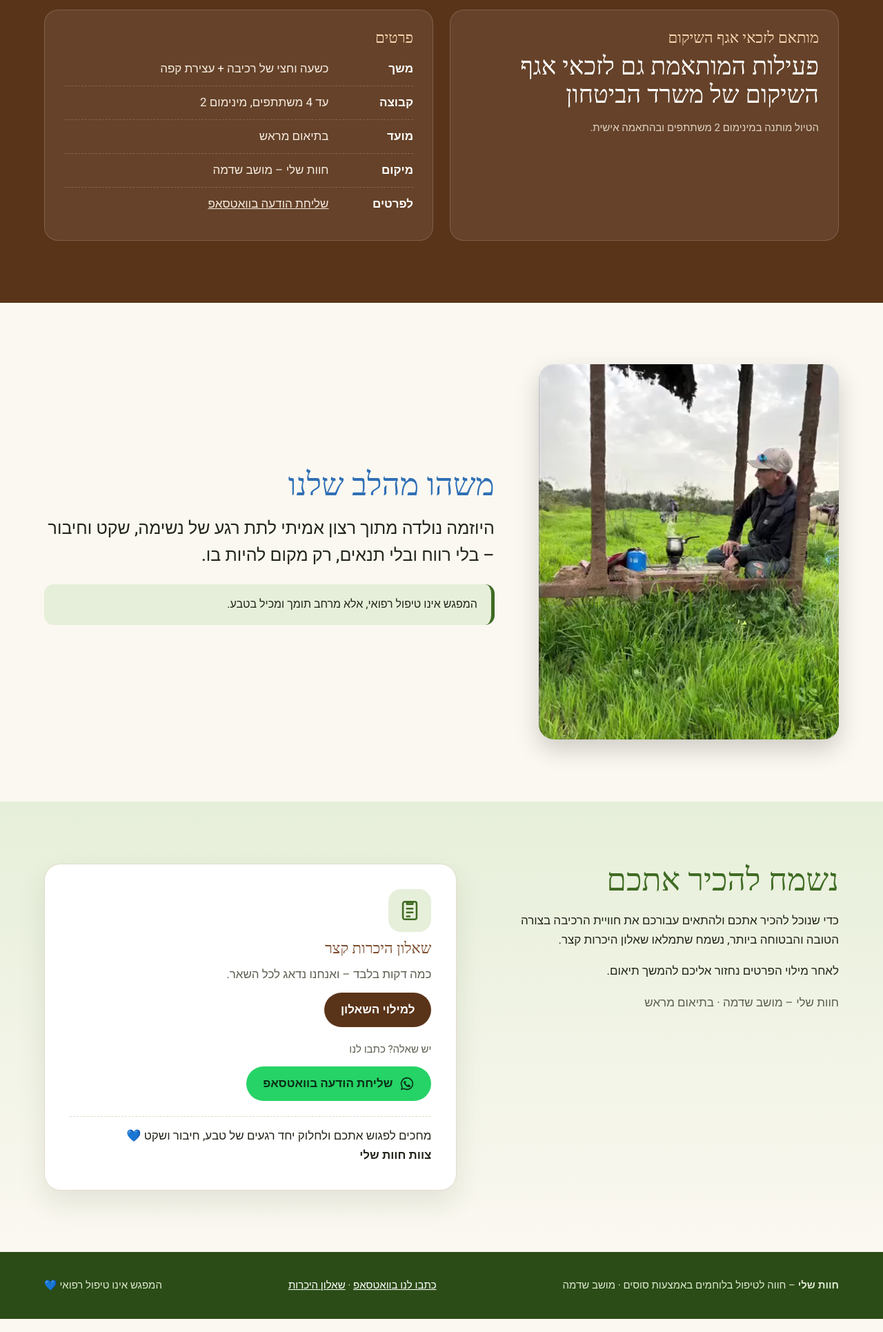
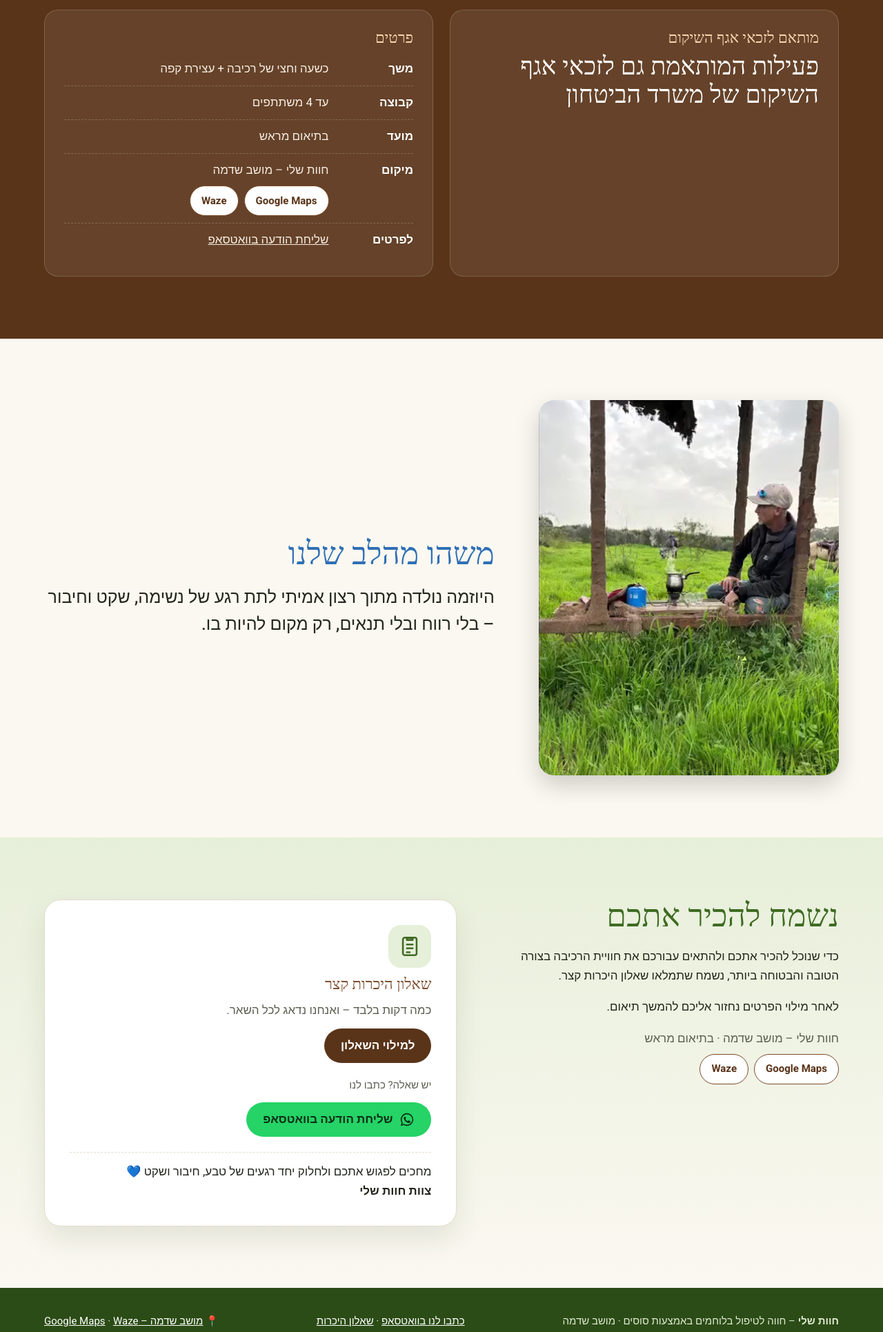
Before and after one commit to nirnag/chavat-sheli, a plain HTML site: page index.html in a window 1280 px wide. Shown: the part 2660-4591 px from the top of the page at 69% size. Drawn offline with Linux system fonts and the light colour scheme; a web font is replaced by a local one.

Commit message:
Remove disclaimer and minimum note, add Maps/Waze location links
Co-Authored-By: Claude Opus 5.5 <noreply@anthropic.com>
Claude-Session: https://claude.ai/code/session_01Qvm7XehKh5ycFf1eMD8i2B

```diff
--- a/index.html
+++ b/index.html
@@ -112,9 +112,13 @@ nav .btn{min-height:44px;padding:8px 18px;font-size:15px}
 .box ul{margin:0;padding:0;list-style:none}
 .box li{padding:10px 0;border-bottom:1px dashed rgb(255 255 255/.2);display:flex;gap:12px}
 .box li:last-child{border:0}
+.navs{display:flex;flex-wrap:wrap;gap:8px;margin-top:8px}
+.nav-btn{display:inline-flex;align-items:center;min-height:44px;padding:8px 16px;border-radius:999px;background:#fff;color:var(--horse-d);font-weight:700;font-size:15px;text-decoration:none;border:1.5px solid var(--horse)}
+.nav-btn:hover{background:var(--horse);color:#fff}
+.box li span{flex:1}
 .box li b{color:#fff;min-width:6.5em}
 .note{font-size:15px;opacity:.85;margin:14px 0 0}
-@media(max-width:760px){.det .cols{grid-template-columns:1fr}}
+@media(max-width:760px){.det .cols{grid-template-columns:1fr}.box li b{min-width:4.2em}.box{padding:22px}}
 
 /* heart */
 .heart{display:grid;grid-template-columns:minmax(0,.8fr) minmax(0,1.2fr);gap:clamp(28px,5vw,64px);align-items:center}
@@ -230,15 +234,14 @@ footer a{color:#fff}
       <div class="box">
         <h3>מותאם לזכאי אגף השיקום</h3>
         <p class="price">פעילות המותאמת גם לזכאי אגף השיקום של משרד הביטחון</p>
-        <p class="note">הטיול מותנה במינימום 2 משתתפים ובהתאמה אישית.</p>
       </div>
       <div class="box">
         <h3>פרטים</h3>
         <ul>
           <li><b>משך</b><span>כשעה וחצי של רכיבה + עצירת קפה</span></li>
-          <li><b>קבוצה</b><span>עד 4 משתתפים, מינימום 2</span></li>
+          <li><b>קבוצה</b><span>עד 4 משתתפים</span></li>
           <li><b>מועד</b><span>בתיאום מראש</span></li>
-          <li><b>מיקום</b><span>חוות שלי – מושב שדמה</span></li>
+          <li><b>מיקום</b><span>חוות שלי – מושב שדמה<span class="navs"><a class="nav-btn" href="https://maps.app.goo.gl/62yU4JRygLe655kP9">Google Maps</a><a class="nav-btn" href="https://waze.com/ul?ll=31.8281944,34.7357222&amp;navigate=yes">Waze</a></span></span></li>
           <li><b>לפרטים</b><span><a class="wa-link" href="https://wa.me/972584232723">שליחת הודעה בוואטסאפ</a></span></li>
         </ul>
       </div>
@@ -252,7 +255,6 @@ footer a{color:#fff}
     <div>
       <h2>משהו מהלב שלנו</h2>
       <blockquote>היוזמה נולדה מתוך רצון אמיתי לתת רגע של נשימה, שקט וחיבור – בלי רווח ובלי תנאים, רק מקום להיות בו.</blockquote>
-      <p class="disc">המפגש אינו טיפול רפואי, אלא מרחב תומך ומכיל בטבע.</p>
     </div>
   </div>
 </section>
@@ -263,7 +265,8 @@ footer a{color:#fff}
       <h2>נשמח להכיר אתכם</h2>
       <p>כדי שנוכל להכיר אתכם ולהתאים עבורכם את חוויית הרכיבה בצורה הטובה והבטוחה ביותר, נשמח שתמלאו שאלון היכרות קצר.</p>
       <p>לאחר מילוי הפרטים נחזור אליכם להמשך תיאום.</p>
-      <p style="margin:18px 0 0;color:var(--mute)">חוות שלי – מושב שדמה · בתיאום מראש</p>
+      <p style="margin:18px 0 6px;color:var(--mute)">חוות שלי – מושב שדמה · בתיאום מראש</p>
+      <div class="navs loc"><a class="nav-btn" href="https://maps.app.goo.gl/62yU4JRygLe655kP9">Google Maps</a><a class="nav-btn" href="https://waze.com/ul?ll=31.8281944,34.7357222&amp;navigate=yes">Waze</a></div>
     </div>
     <div class="qcard">
       <div class="qic"><svg viewBox="0 0 24 24" fill="none" stroke="currentColor" stroke-width="1.8" stroke-linecap="round" stroke-linejoin="round"><rect x="5" y="3" width="14" height="18" rx="2"/><path d="M9 3.5h6v2H9zM9 10h6M9 14h6M9 18h3"/></svg></div>
@@ -281,7 +284,7 @@ footer a{color:#fff}
   <div class="wrap">
     <div><strong>חוות שלי</strong> – חווה לטיפול בלוחמים באמצעות סוסים · מושב שדמה</div>
     <div><a class="wa-link" href="https://wa.me/972584232723">כתבו לנו בוואטסאפ</a> · <a class="form-link" href="https://forms.gle/ciFUum2jzkoPxozJ8">שאלון היכרות</a></div>
-    <div>המפגש אינו טיפול רפואי 💙</div>
+    <div>📍 <a href="https://maps.app.goo.gl/62yU4JRygLe655kP9">מושב שדמה – Google Maps</a> · <a href="https://waze.com/ul?ll=31.8281944,34.7357222&amp;navigate=yes">Waze</a></div>
   </div>
 </footer>
 
@@ -308,7 +311,7 @@ footer a{color:#fff}
   document.getElementById('gPrev').onclick = () => step(1);
   gal.addEventListener('keydown', e => { if (e.key === 'ArrowLeft') step(-1); if (e.key === 'ArrowRight') step(1); });
 
-  document.querySelectorAll('.form-link').forEach(a => { a.target = '_blank'; a.rel = 'noopener'; });
+  document.querySelectorAll('.form-link,.nav-btn,footer a[href^="https"]').forEach(a => { a.target = '_blank'; a.rel = 'noopener'; });
 }
 </script>
 </body>
```
